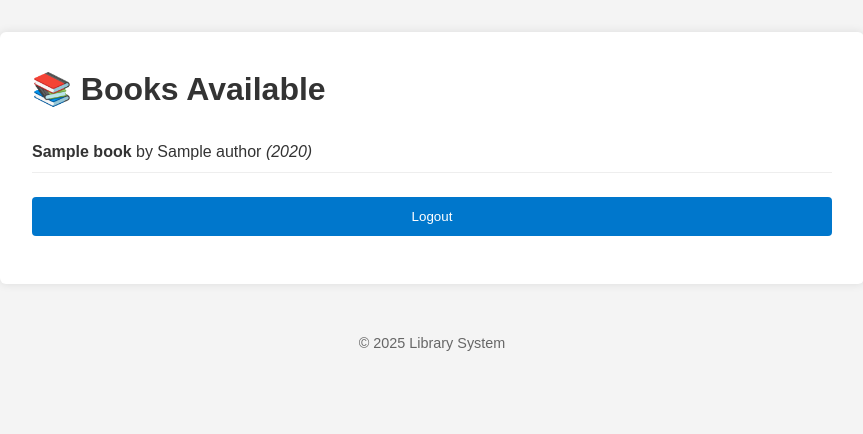
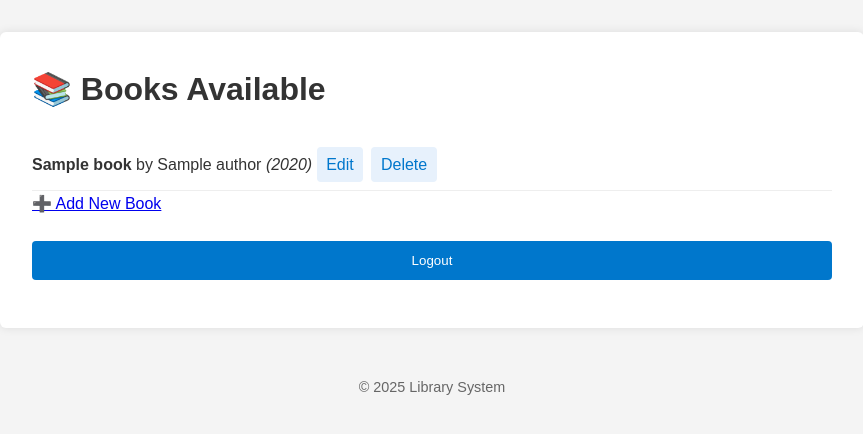
Before and after one commit to JaphD/Alx_DjangoLearnLab, a Django app: page /relationship_app/book-list/ in a window 1280 px wide. Shown: the part 98-532 px from the top of the page, without its empty margins (208-1071 px from the left). Run offline with Django 5.2, Linux system fonts and the light colour scheme; a user stored in the database is signed in; tables that the repository leaves empty hold one stand-in row (values such as "Sample post"); parts of the project's set-up code (start-up, migrations or seed data) failed here and were passed over.

Commit message:
Implemented feat(auth): add custom Book permissions & group-based access

```diff
--- a/advanced_features_and_security/LibraryProject/relationship_app/models.py
+++ b/advanced_features_and_security/LibraryProject/relationship_app/models.py
@@ -18,9 +18,10 @@
 
     class Meta:
         permissions = [
-            ("can_add_book", "Can add a book"),
-            ("can_change_book", "Can change a book"),
-            ("can_delete_book", "Can delete a book"),
+            ("can_view", "Can view book"),
+            ("can_create", "Can create book"),
+            ("can_edit", "Can edit book"),
+            ("can_delete", "Can delete book"),
         ]
 
     def __str__(self):
--- a/advanced_features_and_security/LibraryProject/relationship_app/templates/relationship_app/list_books.html
+++ b/advanced_features_and_security/LibraryProject/relationship_app/templates/relationship_app/list_books.html
@@ -1,4 +1,3 @@
-{# templates/list_books.html #}
 {% extends "base.html" %}
 
 {% block title %}List of Books{% endblock %}
@@ -12,6 +11,23 @@
         <li>
           <strong>{{ book.title }}</strong> by {{ book.author.name }}
           <em>({{ book.publication_year }})</em>
+
+        {% if perms.relationship_app.can_edit or perms.relationship_app.can_delete %}
+            <span class="book-actions">
+              {% if perms.relationship_app.can_edit %}
+                <a href="{% url 'relationship_app:book-edit' book.pk %}"
+                   class="btn btn-sm btn-secondary">
+                  Edit
+                </a>
+              {% endif %}
+              {% if perms.relationship_app.can_delete %}
+                <a href="{% url 'relationship_app:book-delete' book.pk %}"
+                   class="btn btn-sm btn-danger">
+                  Delete
+                </a>
+              {% endif %}
+            </span>
+          {% endif %}
         </li>
       {% endfor %}
     </ul>
@@ -19,9 +35,16 @@
     <p>No books available at the moment.</p>
   {% endif %}
 
-  <form action="{% url 'bookshelf:logout' %}" method="post" style="margin-bottom: 1em;">
+  {% if perms.relationship_app.can_create %}
+    <a href="{% url 'relationship_app:book-create' %}"
+       class="btn btn-primary"
+       style="margin: 1em 0;">
+      ➕ Add New Book
+    </a>
+  {% endif %}
+
+  <form action="{% url 'bookshelf:logout' %}" method="post">
     {% csrf_token %}
     <button type="submit" class="btn btn-danger">Logout</button>
   </form>
-
 {% endblock %}
--- a/advanced_features_and_security/LibraryProject/relationship_app/urls.py
+++ b/advanced_features_and_security/LibraryProject/relationship_app/urls.py
@@ -1,8 +1,11 @@
 from django.urls import path
-from .views import list_books_view
+from .views import list_books_view, create_book, edit_book, delete_book
 
 app_name = 'relationship_app'
 
 urlpatterns = [
-    path('book-list/', list_books_view, name='book-list')
+    path('book-list/', list_books_view, name='book-list'),
+    path('book-create/', create_book, name='book-create'),
+    path('book-edit/<int:pk>/', edit_book, name='book-edit'),
+    path('book-delete/<int:pk>/', delete_book, name='book-delete'),
 ]
--- a/advanced_features_and_security/LibraryProject/relationship_app/views.py
+++ b/advanced_features_and_security/LibraryProject/relationship_app/views.py
@@ -1,8 +1,62 @@
 from django.shortcuts import render
 from .models import Book
-from django.contrib.auth.decorators import login_required
 
-@login_required
+from django.contrib.auth.decorators import permission_required
+from django.shortcuts import get_object_or_404, redirect
+from .models import Book, Author
+from .forms import BookForm
+
+@permission_required('relationship_app.can_view', raise_exception=True)
 def list_books_view(request):
     books = Book.objects.select_related('author').all()
     return render(request, 'relationship_app/list_books.html', {'books': books})
+
+@permission_required('relationship_app.can_create', raise_exception=True)
+def create_book(request):
+    form = BookForm(request.POST or None)
+
+    if request.method == 'POST' and form.is_valid():
+        # get author name from the form
+        author_name = form.cleaned_data.get('author_name').strip()
+
+        # get or create the author object
+        author, _ = Author.objects.get_or_create(name=author_name)
+
+        # build the book object without saving
+        book = form.save(commit=False)
+        book.author = author
+        book.save()
+
+        return redirect('relationship_app:book-list')
+
+    return render(request, 'relationship_app/book_form.html', {'form': form})
+
+
+@permission_required('relationship_app.can_edit', raise_exception=True)
+def edit_book(request, pk):
+    book = get_object_or_404(Book, pk=pk)
+    form = BookForm(request.POST or None, instance=book)
+
+    if request.method == 'POST' and form.is_valid():
+        # get the author name from the form
+        author_name = form.cleaned_data.get('author_name').strip()
+
+        # get or create the Author instance
+        author, _ = Author.objects.get_or_create(name=author_name)
+
+        # save the book instance without committing
+        book = form.save(commit=False)
+        book.author = author
+        book.save()
+
+        return redirect('relationship_app:book-list')
+
+    return render(request, 'relationship_app/book_form.html', {'form': form})
+
+@permission_required('relationship_app.can_delete', raise_exception=True)
+def delete_book(request, pk):
+    book = get_object_or_404(Book, pk=pk)
+    if request.method == 'POST':
+        book.delete()
+        return redirect('relationship_app:book-list')
+    return render(request, 'relationship_app/book_confirm_delete.html', {'book': book})
--- a/advanced_features_and_security/LibraryProject/static/css/styling.css
+++ b/advanced_features_and_security/LibraryProject/static/css/styling.css
@@ -110,3 +110,21 @@
     padding: 0.5rem 0;
     border-bottom: 1px solid #eee;
 }
+
+.book-actions {
+  display: inline-flex;
+  gap: 0.5rem;
+  margin-top: 0.5rem;
+}
+
+.book-actions a {
+  text-decoration: none;
+  color: #0077cc;
+  padding: 0.3rem 0.6rem;
+  border-radius: 4px;
+  background-color: #e7f1fc;
+}
+
+.book-actions a:hover {
+  background-color: #d0e7fb;
+}
```
Also changed, not shown: advanced_features_and_security/LibraryProject/relationship_app/forms.py (added, +32 -0 lines), advanced_features_and_security/LibraryProject/relationship_app/templates/relationship_app/book_confirm_delete.html (added, +16 -0 lines), advanced_features_and_security/LibraryProject/relationship_app/templates/relationship_app/book_form.html (added, +31 -0 lines), advanced_features_and_security/LibraryProject/README.md (added), advanced_features_and_security/LibraryProject/relationship_app/migrations/0002_alter_book_options.py (added).
